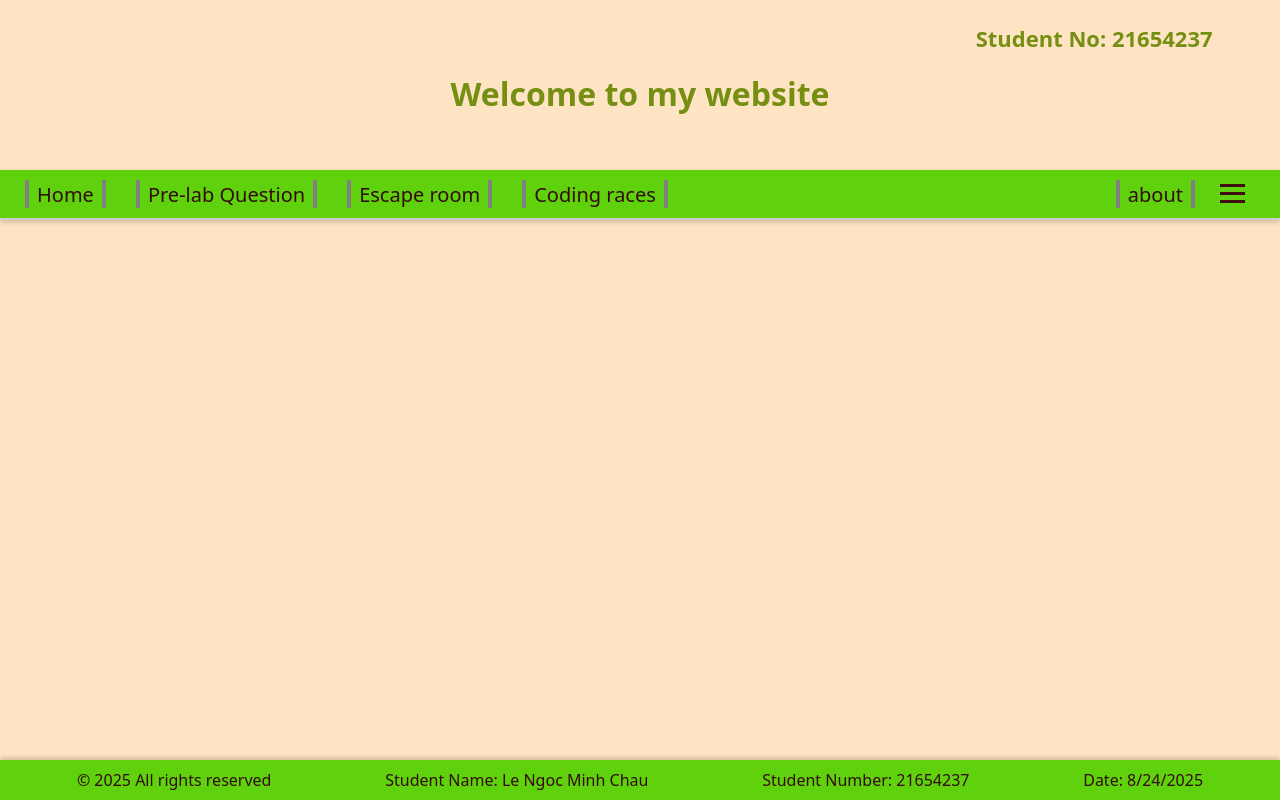
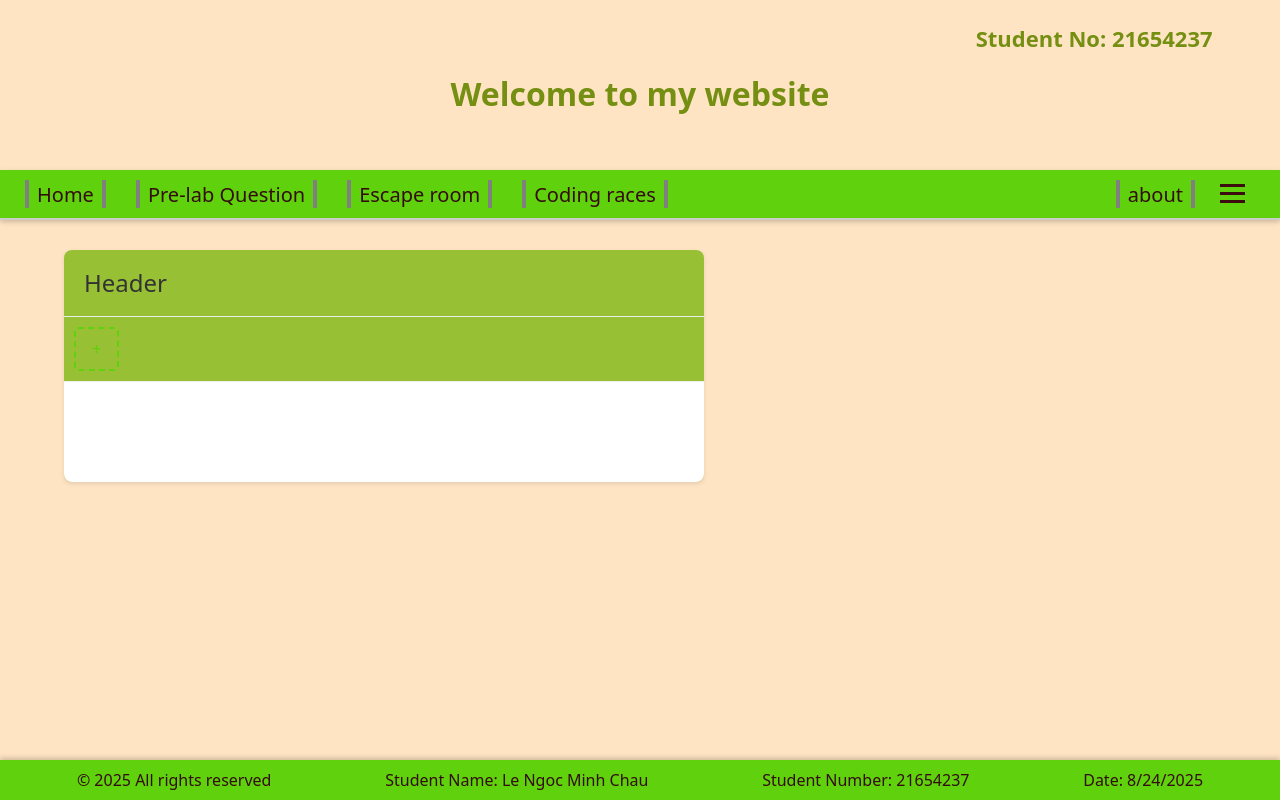
Before and after one commit to Chau05-git/Assignment-1-CSE3CWA-Frontend-web, a Next.js app: page / in a window 1280 px wide. Built offline with nearby package versions, Linux system fonts and the light colour scheme.

Commit message:
upload-header-feature

```diff
--- /dev/null
+++ b/app/Components/Header_style.css
@@ -0,0 +1,77 @@
+.header {
+  position: fixed;
+  top: 250px;
+  width: 50%;
+  margin: 0 5%;
+  background: rgb(152, 192, 53);
+  border-radius: 8px;
+  box-shadow: 0 2px 4px rgba(0,0,0,0.1);
+}
+
+.header-title {
+    padding: 15px 20px;
+    margin: 0;
+    font-size: 1.5rem;
+    color: #333;
+    border-bottom: 1px solid #eee;
+}
+
+.tabs-header {
+  display: flex;
+  padding: 10px;
+  border-bottom: 1px solid #eee;
+  gap: 10px;
+}
+
+.tab {
+  padding: 8px 16px;
+  border: none;
+  background: #f5f5f5;
+  border-radius: 4px;
+  cursor: pointer;
+  transition: all 0.3s ease;
+}
+
+.tab.active {
+  background: #5fd10d;
+  color: white;
+}
+
+.add-tab {
+  padding: 8px 16px;
+  border: 2px dashed #5fd10d;
+  background: transparent;
+  border-radius: 4px;
+  cursor: pointer;
+  color: #5fd10d;
+  transition: all 0.3s ease;
+}
+
+.add-tab:hover {
+  background: #5fd10d;
+  color: white;
+}
+
+.tab-content {
+  padding: 20px;
+  min-height: 100px;
+}
+.tab-content textarea {
+  width: 100%;
+  height: 150px;
+  border: 1px solid #ccc;
+  border-radius: 4px;
+  padding: 10px;
+  font-size: 16px;
+  resize: vertical;
+}
+
+.content-editor:focus {
+  border-color: #5fd10d;
+}
+
+.tab-content {
+  padding: 20px;
+  background: white;
+  border-radius: 0 0 8px 8px;
+}
--- /dev/null
+++ b/app/Components/Headers.tsx
@@ -0,0 +1,70 @@
+"use client";
+import React, { useState } from 'react';
+import './Header_style.css';
+
+interface Tab {
+  id: number;
+  title: string;
+  content: string;
+}
+
+const Header = () => {
+  const [tabs, setTabs] = useState<Tab[]>([]);
+  const [activeTab, setActiveTab] = useState<number | null>(null);
+  const [editingContent, setEditingContent] = useState<string>('');
+
+  const addNewTab = () => {
+    const newTab = {
+      id: tabs.length + 1,
+      title: `Tab ${tabs.length + 1}`,
+      content: ''
+    };
+    setTabs([...tabs, newTab]);
+    setActiveTab(newTab.id);
+    setEditingContent('');
+  };
+
+  const updateTabContent = (content: string) => {
+    if (activeTab) {
+      setTabs(tabs.map(tab =>
+        tab.id === activeTab ? { ...tab, content } : tab
+      ));
+      setEditingContent(content);
+    }
+  };
+
+  return (
+    <div className="header">
+      <h2 className="header-title">Header</h2>
+      <div className="tabs-header">
+        {tabs.map((tab) => (
+          <button
+            key={tab.id}
+            className={`tab ${activeTab === tab.id ? 'active' : ''}`}
+            onClick={() => {
+              setActiveTab(tab.id);
+              setEditingContent(tab.content);
+            }}
+          >
+            {tab.title}
+          </button>
+        ))}
+        <button className="add-tab" onClick={addNewTab}>
+          <span>+</span>
+        </button>
+      </div>
+      <div className="tab-content">
+        {activeTab && (
+          <textarea
+            className="content-editor"
+            value={editingContent}
+            onChange={(e) => updateTabContent(e.target.value)}
+            placeholder="Type your content here..."
+          />
+        )}
+      </div>
+    </div>
+  );
+};
+
+export default Header;
--- a/app/page.tsx
+++ b/app/page.tsx
@@ -1,6 +1,7 @@
 import React from "react";
 import "./homepage.css";
 import Navbar from "./Components/Navbar";
+import Header from './Components/Headers';
 
 
 const Title_of_Page = () => {
@@ -36,6 +37,7 @@ const Main_Page = () => {
       <Title_of_Page/>
       <Student_No/>
       <Navbar/>
+      <Header/>
       <Footer/>
     </main>
   );
```
